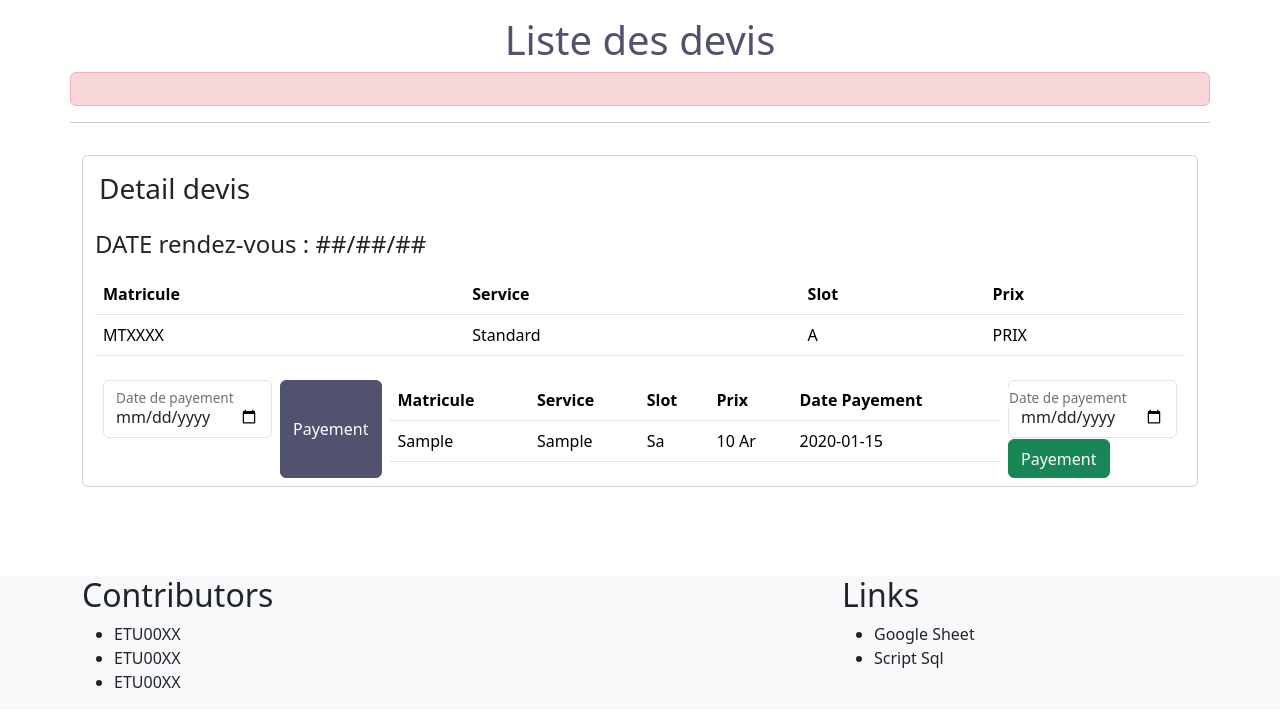
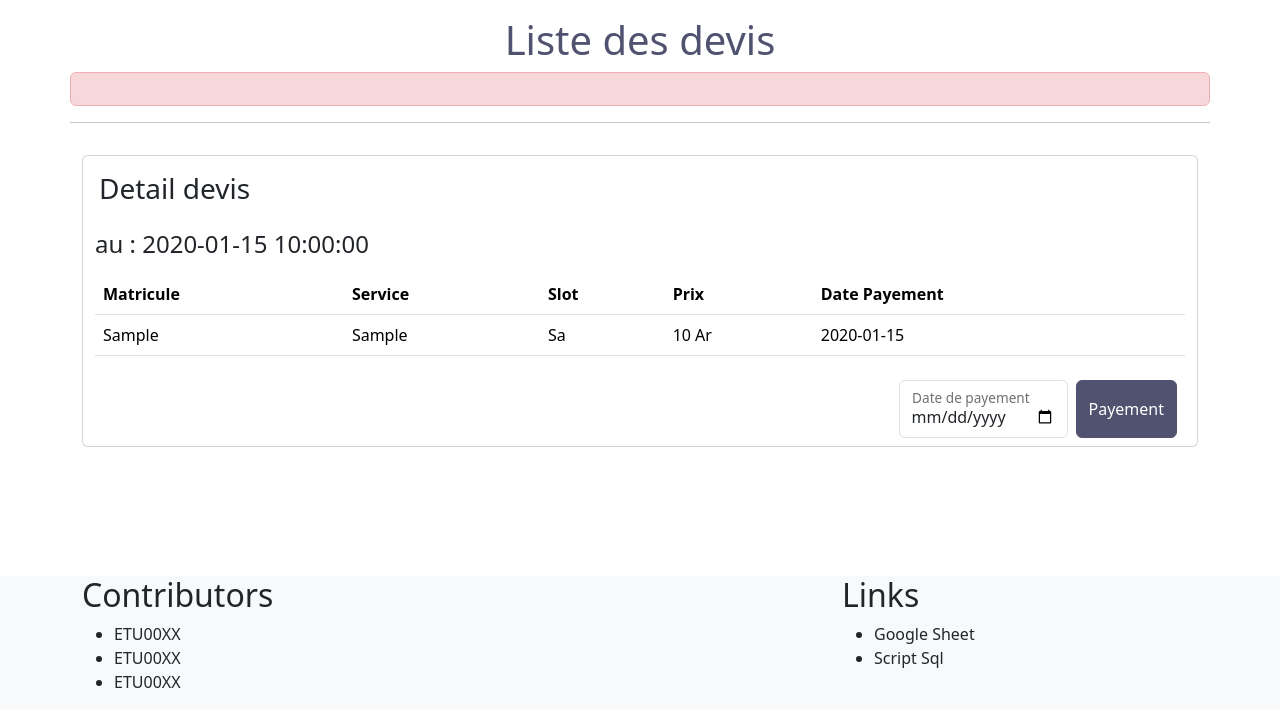
Before and after one commit to sergianafr/projet_final_S4, a CodeIgniter app: page /projet_final_s4/index.php/back_office/devis in a window 1280 px wide. Shown: the part 56-783 px from the top of the page. Run offline with CodeIgniter, Linux system fonts and the light colour scheme; tables that the repository leaves empty hold one stand-in row (values such as "Sample post"); data that the repository does not hold is empty.

Commit message:
Correct devis css

```diff
--- a/application/views/back_office/devis.php
+++ b/application/views/back_office/devis.php
@@ -13,36 +13,7 @@
                         <h3 class="card-title text-dark">Detail devis</h5>
                     </div>
                     <div class="container">
-                        <div class="nav-item d-inline"><h4 class="d-inline"> <p class="text-dark"> DATE rendez-vous : ##/##/##</p></h4>  </div>
-                            <table class="table">
-                                <thead>
-                                    <tr>
-                                        <th> Matricule</th>
-                                        <th>Service</th>
-                                        <th>Slot</th>
-                                        <th>Prix</th>
-                                    </tr>
-                                </thead>
-                                <tbody>
-                                    <tr>
-                                        <td>MTXXXX</td>
-                                        <td>Standard</td>
-                                        <td>A</td>
-                                        <td>PRIX</td>
-                                    </tr>
-                                </tbody>
-                            </table>
-                            <form action="<?=site_url("devis/payement")?>" method="post" class="p-2">
-                                <!-- Input hidden ( id ) -->
-                                <input type="hidden" name="id_devis">
-                                <div class="d-flex justify-content-end gap-2">
-                                    <div class="form-floating">
-                                        <input type="date" name="date_payement" class="form-control" id="payementInput" required>
-                                        <label for="payementInput">Date de payement</label>
-                                    </div>
-                                    <div class="">
-                                        <input type="submit" class="btn btn-primary h-100" value="Payement">
-                                    </div>
+                        <div class="nav-item d-inline"><h4 class="d-inline"> <p class="text-dark"> au : <?= $value['date_rdv'] ?></p></h4>  </div>
                             <table class="table">
                                 <thead>
                                     <tr>
@@ -63,20 +34,17 @@
                                     </tr>
                                 </tbody>
                             </table>
-                                    <form data-key="<?= $key ?>" action="<?= site_url("devis/payement") ?>" method="POST" class="">
-                                        <!-- Input hidden ( id ) -->
-                                        <input type="hidden" name="id_devis">
-                                        <div class="row">
-                                            <div class="form-floating col">
+                            <form data-key="<?= $key ?>" action="<?= site_url("devis/payement") ?>" method="POST" class="p-2">
+                            <div class="d-flex justify-content-end gap-2">
+                                <div class="form-floating">
                                         <input type="hidden" id="id_rdv_<?= $key ?>" name="id_rdv" value="<?= $value['id_rdv'] ?>">
                                         <input type="date" id="pay_day_<?= $key ?>" name="pay_day" class="form-control" id="payementInput" required>
                                         <label for="payementInput">Date de payement</label>
                                     </div>
-                                            <div class="col">
-                                                <input type="submit" class="btn btn-success h-100" value="Payement">
+                                    <div class="">
+                                        <input type="submit" class="btn btn-primary h-100" value="Payement">
                                     </div>
                                 </div>
-
                             </form>
                         </div>
                     </div>
```
Lines whose indentation alone changed are shown as unchanged.
